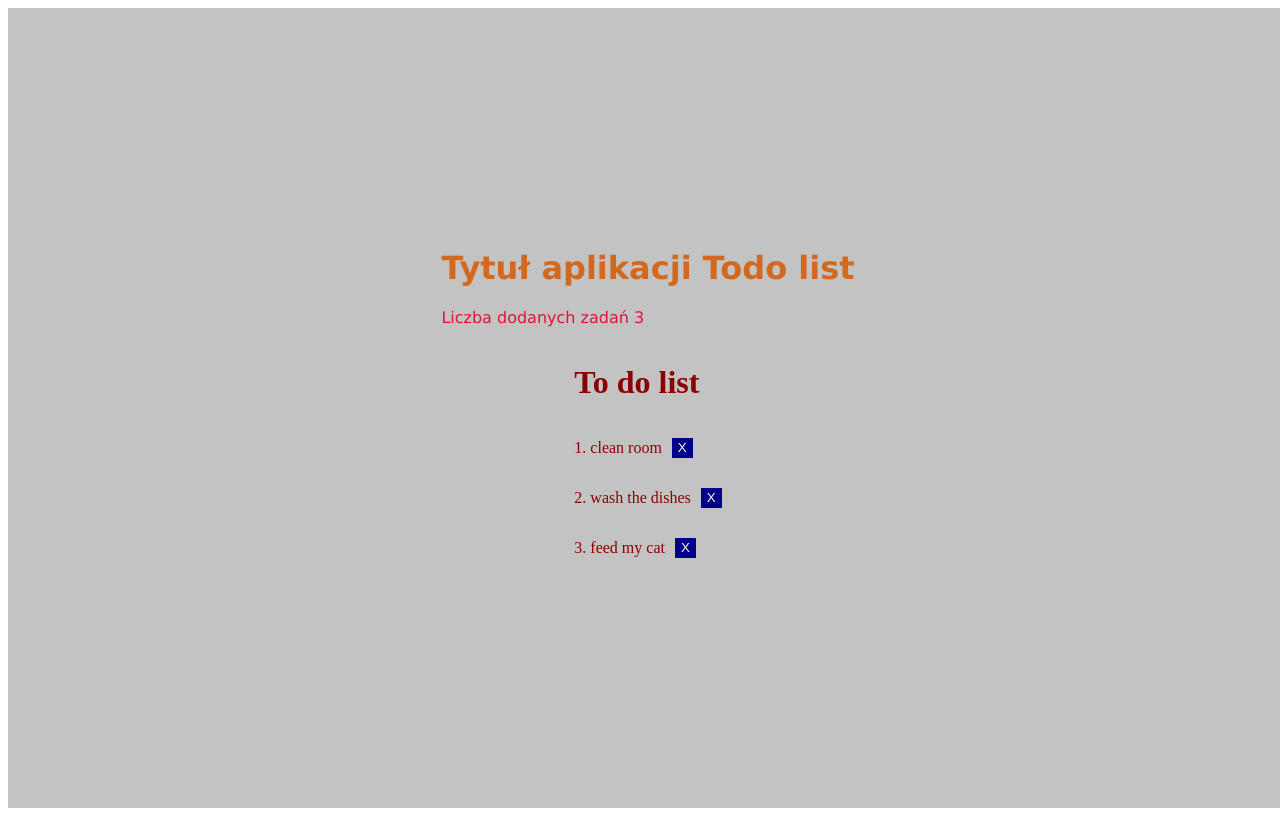
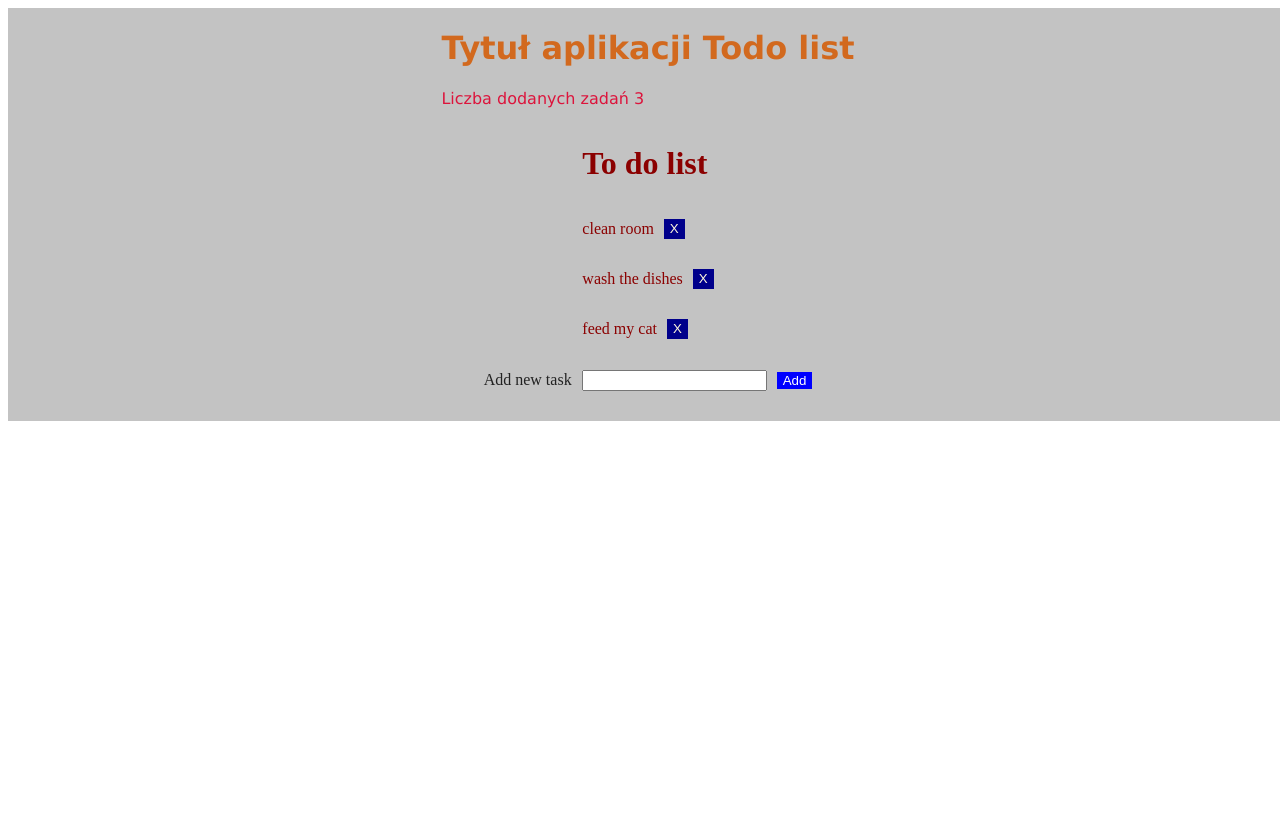
Before and after one commit to jaceksanko/Webpack_loaders, a React app: page / in a window 1280 px wide. Built offline with nearby package versions, Linux system fonts and the light colour scheme.

Commit message:
Add todoFormat component and get create li from todolist.js and put in too todo.js

```diff
--- a/package.json
+++ b/package.json
@@ -5,7 +5,7 @@
   "main": "index.js",
   "scripts": {
     "test": "echo \"Error: no test specified\" && exit 1",
-    "start": "webpack-dev-server --env  development",
+    "start": "webpack-dev-server --hot --env  development",
     "build": "webpack --env production"
   },
   "author": "",
@@ -20,6 +20,7 @@
     "optimize-js-plugin": "0.0.4",
     "react": "^16.3.2",
     "react-dom": "^16.3.2",
+    "react-hot-loader": "^4.1.1",
     "style-loader": "^0.20.3",
     "webpack": "^4.6.0",
     "webpack-cli": "^2.0.14",
--- a/src/components/Todo.js
+++ b/src/components/Todo.js
@@ -0,0 +1,8 @@
+import React from 'react';
+
+const Todo = props => <li  key={props.id}>
+                        <p> {props.text}</p>
+                        <button onClick={() => props.remove(props.id)}>X</button>
+                    </li>
+
+export default Todo;
--- /dev/null
+++ b/src/components/TodoForm.css
@@ -0,0 +1,16 @@
+.todoForm {
+    padding-bottom: 30px;
+}
+.todoForm input {
+    margin-left:  10px;
+}
+
+.todoForm input[type=submit] {
+    background-color: blue;
+    color: white;
+    border: none;
+}
+
+.todoForm input[type=submit]:hover {
+    background-color: maroon;
+}
--- a/src/components/TodoForm.js
+++ b/src/components/TodoForm.js
@@ -0,0 +1,33 @@
+import React from 'react';
+import style from './TodoForm.css';
+
+class TodoForm extends React.Component {
+    constructor(props) {
+        super(props);
+        this.state = {value: ''};
+
+        this.handleChange = this.handleChange.bind(this);
+        this.handleSubmit = this.handleSubmit.bind(this);
+    }
+
+    handleChange(event) {
+        this.setState({value: event.target.value});
+      }
+
+    handleSubmit(event) {
+        this.props.addTask(this.state.value);
+        event.preventDefault();
+    }
+
+    render() {
+        return (<form className={style.todoForm} onSubmit={this.handleSubmit}>
+                    <label>
+                        Add new task
+                        <input value={this.state.value} onChange={this.handleChange} />
+                    </label>
+                    <input type="submit" value="Add" />
+                </form>)
+    }
+}
+
+export default TodoForm;
--- a/src/components/TodoList.js
+++ b/src/components/TodoList.js
@@ -1,6 +1,6 @@
 import React from 'react';
 import style from './TodoList.css';
-
+import Todo from '../components/Todo';
 
 class TodoList extends React.Component {
     constructor(props){
@@ -8,10 +8,7 @@ class TodoList extends React.Component {
     }
     render() {
         let liList = this.props.data.map((li) => {
-            return <li  key={li.id}>
-                    <p>{li.id}. {li.text}</p>
-                    <button onClick={() => this.props.remove(li.id)}>X</button>
-                </li>
+            return <Todo id={li.id} remove={this.props.remove} text={li.text}/>
         })
 
         return (
--- a/src/containers/App.css
+++ b/src/containers/App.css
@@ -8,5 +8,5 @@
     align-items: center;
     align-content: center;
     width: 100vw;
-    height: 100vh;
+    height: 100%;
 }
--- a/src/containers/App.js
+++ b/src/containers/App.js
@@ -3,6 +3,7 @@ import uuid from 'uuid';
 import style from './App.css';
 import Title from '../components/Title';
 import TodoList from '../components/TodoList';
+import TodoForm from '../components/TodoForm';
 
 class App extends React.Component {
     constructor(props){
@@ -37,6 +38,7 @@ class App extends React.Component {
             <div className={style.TodoApp}>
                 <Title dataNumber={this.state.data}/>
                 <TodoList data={this.state.data} remove={this.removeTodo.bind(this)}/>
+                <TodoForm addTask={this.addTodo.bind(this)}/>
             </div>
         )
     }
--- a/src/index.html
+++ b/src/index.html
@@ -6,5 +6,6 @@
 </head>
 <body>
     <div id="app"></div>
+
 </body>
 </html>
```
Also changed, not shown: 1 other file (tests, documents, lock files or other folders).
